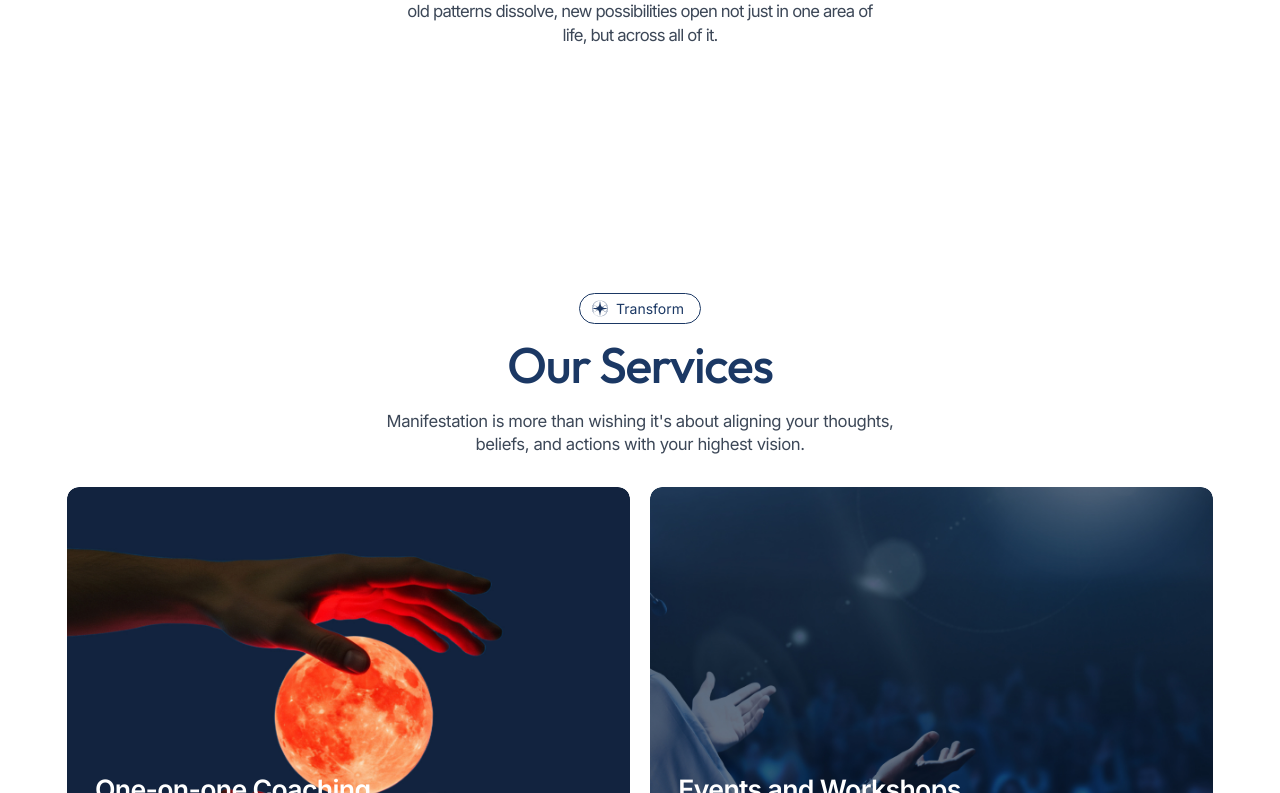
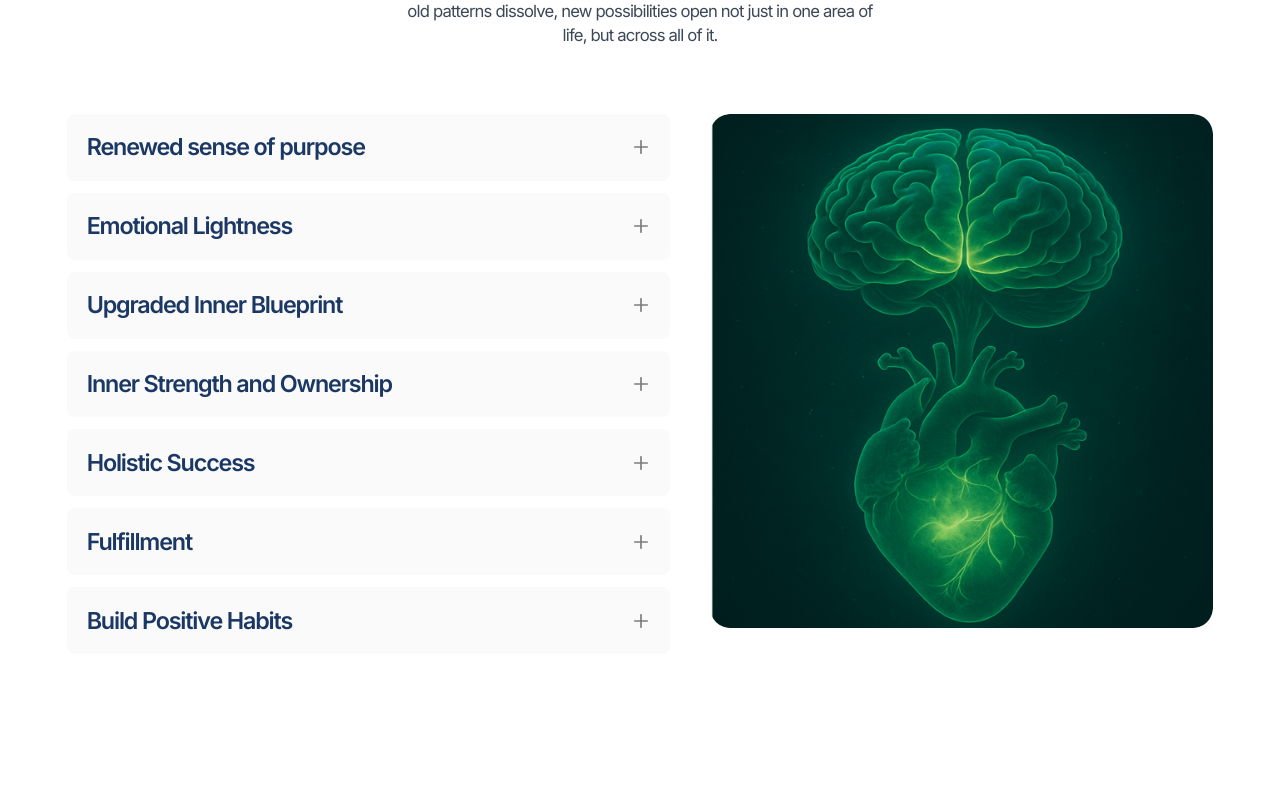
Before and after one commit to Iykekelvins/cydir, a Next.js app: page / in a window 1280 px wide. Shown: the part 5867-6660 px from the top of the page. Built offline with nearby package versions, Linux system fonts and the light colour scheme.

Commit message:
feat: add what shofts component to homepage

```diff
--- a/src/home/what-shifts.tsx
+++ b/src/home/what-shifts.tsx
@@ -1,9 +1,16 @@
+'use client';
+
+import { useEffect, useRef, useState } from 'react';
+import { FEATURES } from '@/utils/mock';
+
 import Paragraph from '@/animations/paragraph';
 import Words from '@/animations/words';
+import gsap from 'gsap';
+import Image from 'next/image';
 
 export default function WhatShifts() {
 	return (
-		<section className='relative z-2 px-gutter pt-[max(6rem,56px)] pb-[max(12.2rem,85px)]'>
+		<section className='relative z-20 px-gutter pt-[max(6rem,56px)] pb-[max(12.2rem,85px)]'>
 			<div className='flex flex-col items-center justify-center text-center'>
 				<Words
 					as='h2'
@@ -20,6 +27,101 @@ export default function WhatShifts() {
 					across all of it.
 				</Paragraph>
 			</div>
+
+			<div
+				className='flex flex-col-reverse md:grid grid-cols-2 lg:grid-cols-[1.2fr_1fr]
+      mt-[max(5rem,42px)] gap-[max(3rem,32px)]
+      '>
+				<ul className='grid gap-[max(0.75rem,12px)]'>
+					{FEATURES.map((feature) => (
+						<Feature key={feature.title} {...feature} />
+					))}
+				</ul>
+				<figure>
+					<Image
+						src='/images/what-shifts.jpg'
+						width={604}
+						height={618}
+						alt='AI generated image of a human brain connected to the human heart'
+						className='min-[90rem]:min-h-[max(38.625rem,600px)] object-cover
+            rounded-[max(1.5rem,18px)] w-full'
+					/>
+				</figure>
+			</div>
 		</section>
 	);
 }
+
+const Feature = ({ title, info }: { title: string; info: string }) => {
+	const infoRef = useRef<HTMLDivElement>(null);
+	const [open, setOpen] = useState(false);
+
+	useEffect(() => {
+		if (open) {
+			gsap.to(infoRef.current, {
+				height: 'auto',
+				ease: 'none',
+			});
+		} else {
+			gsap.to(infoRef.current, {
+				height: 0,
+				ease: 'none',
+			});
+		}
+	}, [open]);
+
+	return (
+		<li
+			className={`transition-all duration-300 ease-out
+      border-[0.2] border-blue border-solid rounded-[max(0.5rem,8px)]
+      ${open ? 'bg-[#0A182D] text-white' : 'text-blue bg-[#FAFAFA]'}`}>
+			<button
+				onClick={() => setOpen(!open)}
+				className='w-full py-[max(1.375rem,16px)] px-[max(1.5rem,18px)]'>
+				<div className='flex items-center justify-between'>
+					<h3 className='text-28 font-semibold tracking-tighter leading-[1.3]'>
+						{title}
+					</h3>
+					<div className='grid'>
+						<svg
+							width='20'
+							height='20'
+							viewBox='0 0 20 20'
+							fill='none'
+							xmlns='http://www.w3.org/2000/svg'
+							className={`col-start-1 row-start-1 transition-opacity duration-300
+              ease-out ${open ? 'opacity-0' : ''} size-[max(1.25rem,18px)]
+              `}>
+							<path
+								d='M17.8125 10C17.8125 10.2486 17.7137 10.4871 17.5379 10.6629C17.3621 10.8387 17.1236 10.9375 16.875 10.9375H10.9375V16.875C10.9375 17.1236 10.8387 17.3621 10.6629 17.5379C10.4871 17.7137 10.2486 17.8125 10 17.8125C9.75136 17.8125 9.5129 17.7137 9.33709 17.5379C9.16127 17.3621 9.0625 17.1236 9.0625 16.875V10.9375H3.125C2.87636 10.9375 2.6379 10.8387 2.46209 10.6629C2.28627 10.4871 2.1875 10.2486 2.1875 10C2.1875 9.75136 2.28627 9.5129 2.46209 9.33709C2.6379 9.16127 2.87636 9.0625 3.125 9.0625H9.0625V3.125C9.0625 2.87636 9.16127 2.6379 9.33709 2.46209C9.5129 2.28627 9.75136 2.1875 10 2.1875C10.2486 2.1875 10.4871 2.28627 10.6629 2.46209C10.8387 2.6379 10.9375 2.87636 10.9375 3.125V9.0625H16.875C17.1236 9.0625 17.3621 9.16127 17.5379 9.33709C17.7137 9.5129 17.8125 9.75136 17.8125 10Z'
+								fill='#7C7C7C'
+							/>
+						</svg>
+						<svg
+							width='20'
+							height='20'
+							viewBox='0 0 20 20'
+							fill='none'
+							xmlns='http://www.w3.org/2000/svg'
+							className={`col-start-1 row-start-1 transition-opacity duration-300
+              ease-out ${
+								open ? 'opacity-100' : 'opacity-0'
+							} size-[max(1.25rem,18px)]
+              `}>
+							<path
+								d='M17.8125 10C17.8125 10.2486 17.7137 10.4871 17.5379 10.6629C17.3621 10.8387 17.1236 10.9375 16.875 10.9375H3.125C2.87636 10.9375 2.6379 10.8387 2.46209 10.6629C2.28627 10.4871 2.1875 10.2486 2.1875 10C2.1875 9.75136 2.28627 9.5129 2.46209 9.33709C2.6379 9.16127 2.87636 9.0625 3.125 9.0625H16.875C17.1236 9.0625 17.3621 9.16127 17.5379 9.33709C17.7137 9.5129 17.8125 9.75136 17.8125 10Z'
+								fill='white'
+							/>
+						</svg>
+					</div>
+				</div>
+
+				<div className='h-0 overflow-hidden' ref={infoRef}>
+					<p className='text-20 tracking-tighter leading-normal text-left pt-[max(0.75rem,12px)]'>
+						{info}
+					</p>
+				</div>
+			</button>
+		</li>
+	);
+};
--- a/src/utils/mock.ts
+++ b/src/utils/mock.ts
@@ -97,3 +97,34 @@ export const FAQS = [
 		ans: '',
 	},
 ];
+
+export const FEATURES = [
+	{
+		title: 'Renewed sense of purpose',
+		info: 'Create your future with clarity and reconnect with what truly matters.',
+	},
+	{
+		title: 'Emotional Lightness',
+		info: 'Release what’s been weighing you down and experience a sense of calm that feels effortless.',
+	},
+	{
+		title: 'Upgraded Inner Blueprint',
+		info: 'Replace limiting beliefs with empowering beliefs.',
+	},
+	{
+		title: 'Inner Strength and Ownership',
+		info: 'Develop the confidence to take aligned action and sustain meaningful change.',
+	},
+	{
+		title: 'Holistic Success',
+		info: 'Experience growth that touches every part of life: personal, professional, and spiritual.',
+	},
+	{
+		title: 'Fulfillment',
+		info: 'Experience a deep sense of fulfillment as you follow you life’s purpose. ',
+	},
+	{
+		title: 'Build Positive Habits',
+		info: 'Build positive habits naturally when the old programs that sabotaged progress no longer run the show.',
+	},
+];
```
